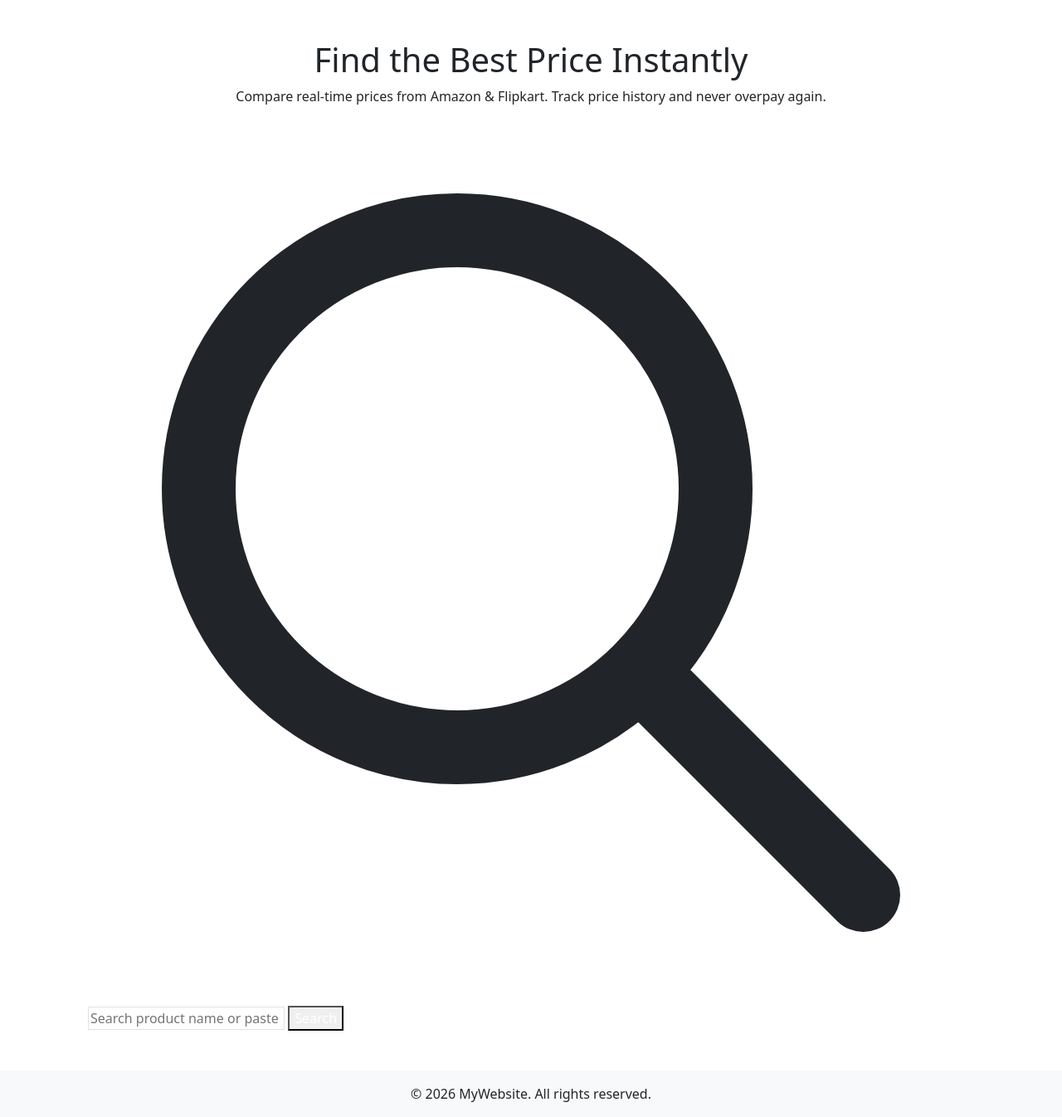
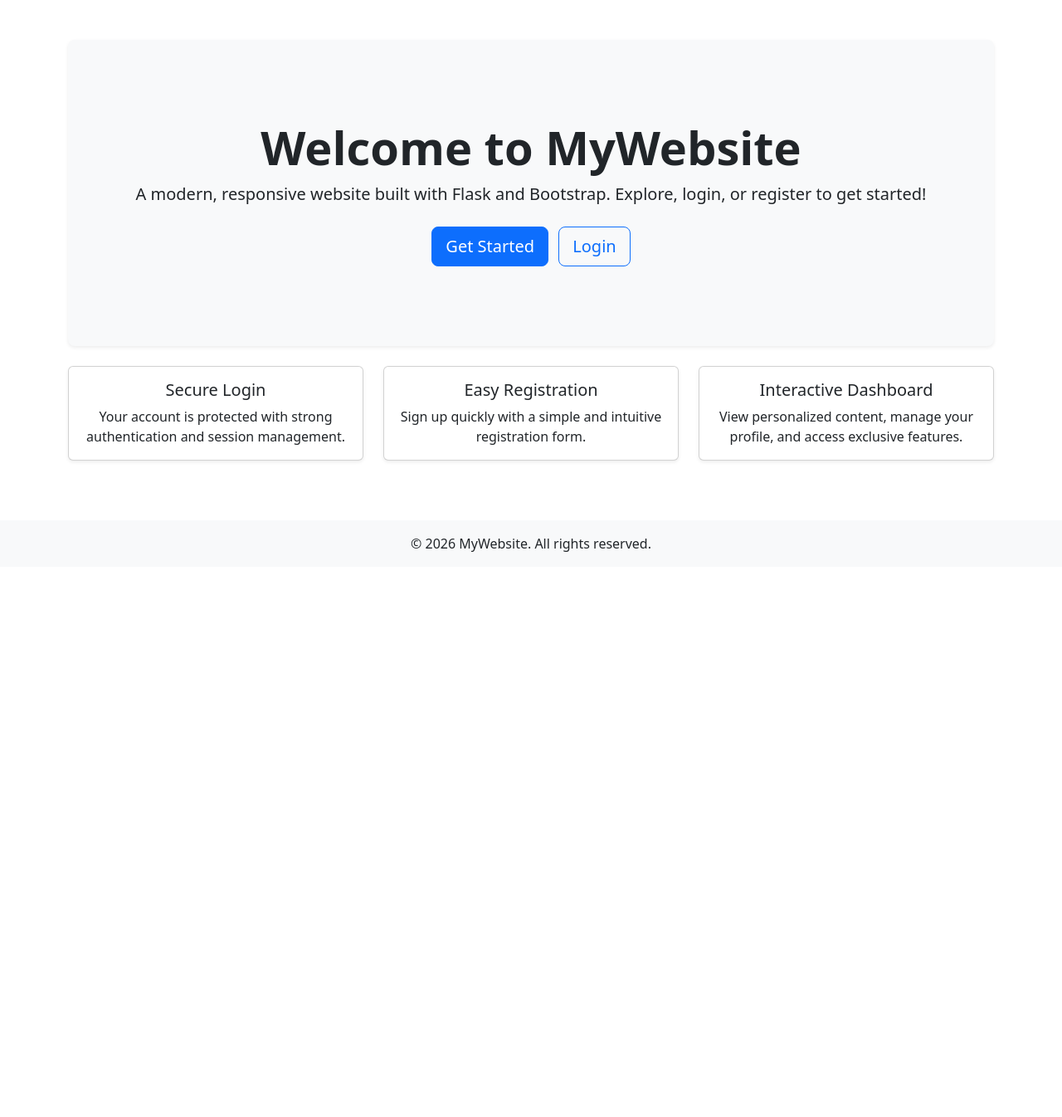
Before and after one commit to sano911/my-price-web, a Flask app: page / in a window 1280 px wide. Shown: the part 56-1402 px from the top of the page at 83% size. After the commit the page ends 721 px from the top, so only its background shows below. Run offline with Flask 3, Linux system fonts and the light colour scheme.

Commit message:
Update index.html

```diff
--- a/templates/index.html
+++ b/templates/index.html
@@ -1,75 +1,44 @@
+<!-- templates/index.html -->
 {% extends "base.html" %}
-{% block title %}Smart Price Finder - Real-time Price Tracker{% endblock %}
+
+{% block title %}Home - MyWebsite{% endblock %}
 
 {% block content %}
-<div class="max-w-5xl mx-auto mt-16 px-4 sm:px-6 lg:px-8">
-    <div class="text-center mb-16">
-        <h1 class="text-4xl md:text-6xl font-bold text-slate-900 dark:text-white tracking-tight">
-            Find the Best Price <span class="text-indigo-600">Instantly</span>
-        </h1>
-        <p class="mt-6 text-lg md:text-xl text-slate-600 dark:text-slate-300 max-w-3xl mx-auto">
-            Compare real-time prices from Amazon & Flipkart. Track price history and never overpay again.
-        </p>
-    </div>
-
-    <div class="max-w-3xl mx-auto">
-        <form method="POST" class="relative group">
-            <div class="absolute inset-y-0 left-0 pl-6 flex items-center pointer-events-none">
-                <svg class="h-7 w-7 text-slate-400 group-focus-within:text-indigo-500 transition" fill="none" viewBox="0 0 24 24" stroke="currentColor">
-                    <path stroke-linecap="round" stroke-linejoin="round" stroke-width="2" d="M21 21l-6-6m2-5a7 7 0 11-14 0 7 7 0 0114 0z" />
-                </svg>
-            </div>
-            <input type="text" name="product" required
-                class="w-full pl-16 pr-48 py-6 bg-white dark:bg-slate-800 border border-slate-300 dark:border-slate-600 rounded-2xl text-slate-900 dark:text-white placeholder-slate-500 dark:placeholder-slate-400 focus:outline-none focus:ring-4 focus:ring-indigo-500/30 focus:border-indigo-500 transition shadow-soft text-lg"
-                placeholder="Search product name or paste Amazon/Flipkart link...">
-
-            <button type="submit"
-                class="absolute right-3 top-3 bottom-3 px-10 bg-indigo-600 text-white font-semibold rounded-xl hover:bg-indigo-700 active:scale-95 transition shadow-glow">
-                Search
-            </button>
-        </form>
+<!-- Hero Section -->
+<div class="p-5 mb-4 bg-light rounded-3 text-center shadow-sm">
+    <div class="container py-5">
+        <h1 class="display-4 fw-bold">Welcome to MyWebsite</h1>
+        <p class="lead mb-4">A modern, responsive website built with Flask and Bootstrap. Explore, login, or register to get started!</p>
+        <a href="{{ url_for('register') }}" class="btn btn-primary btn-lg me-2">Get Started</a>
+        <a href="{{ url_for('login') }}" class="btn btn-outline-primary btn-lg">Login</a>
     </div>
 </div>
 
-<!-- Results Section -->
-{% if product_data %}
-<div class="max-w-5xl mx-auto mt-20 px-4 sm:px-6 lg:px-8">
-    <div class="bg-white dark:bg-slate-800 rounded-3xl shadow-soft overflow-hidden border border-slate-200 dark:border-slate-700">
-        {% if product_data.is_fallback %}
-        <div class="bg-amber-50 dark:bg-amber-900/30 p-4 text-center text-sm font-medium text-amber-800 dark:text-amber-200 border-b border-amber-200 dark:border-amber-800">
-            Live price data unavailable — showing affiliate search links
+<!-- Features Section -->
+<div class="row text-center">
+    <div class="col-md-4 mb-4">
+        <div class="card h-100 shadow-sm">
+            <div class="card-body">
+                <h5 class="card-title">Secure Login</h5>
+                <p class="card-text">Your account is protected with strong authentication and session management.</p>
+            </div>
         </div>
-        {% endif %}
-
-        <div class="p-10 md:p-12 grid md:grid-cols-2 gap-12">
-            <div class="flex justify-center">
-                <img src="{{ product_data.image }}" alt="{{ product_data.title }}" class="max-h-80 object-contain rounded-2xl shadow-soft transition-transform hover:scale-105 duration-500">
+    </div>
+    <div class="col-md-4 mb-4">
+        <div class="card h-100 shadow-sm">
+            <div class="card-body">
+                <h5 class="card-title">Easy Registration</h5>
+                <p class="card-text">Sign up quickly with a simple and intuitive registration form.</p>
             </div>
-
-            <div class="flex flex-col justify-center">
-                <h2 class="text-2xl md:text-3xl font-bold text-slate-900 dark:text-white mb-6 line-clamp-2">{{ product_data.title }}</h2>
-
-                <div class="mb-10">
-                    <span class="text-sm uppercase font-semibold text-slate-500 dark:text-slate-400 block mb-2">Best Current Price</span>
-                    <div class="inline-block px-10 py-4 text-4xl md:text-5xl font-black {% if product_data.is_fallback %}text-slate-500 dark:text-slate-400{% else %}text-green-600 dark:text-green-400{% endif %}">
-                        {{ product_data.price }}
-                    </div>
-                </div>
-
-                <div class="grid grid-cols-2 gap-6">
-                    <a href="{{ product_data.amazon_link }}" target="_blank" class="flex flex-col items-center p-6 bg-orange-50 dark:bg-orange-950/30 border border-orange-200 dark:border-orange-800 rounded-2xl hover:bg-orange-100 dark:hover:bg-orange-900/30 transition text-center">
-                        <span class="text-xs uppercase font-bold text-orange-600 dark:text-orange-400 mb-2">Buy on</span>
-                        <span class="text-2xl font-bold text-orange-700 dark:text-orange-300">Amazon</span>
-                    </a>
-
-                    <a href="{{ product_data.flipkart_link }}" target="_blank" class="flex flex-col items-center p-6 bg-blue-50 dark:bg-blue-950/30 border border-blue-200 dark:border-blue-800 rounded-2xl hover:bg-blue-100 dark:hover:bg-blue-900/30 transition text-center">
-                        <span class="text-xs uppercase font-bold text-blue-600 dark:text-blue-400 mb-2">Buy on</span>
-                        <span class="text-2xl font-bold text-blue-700 dark:text-blue-300">Flipkart</span>
-                    </a>
-                </div>
+        </div>
+    </div>
+    <div class="col-md-4 mb-4">
+        <div class="card h-100 shadow-sm">
+            <div class="card-body">
+                <h5 class="card-title">Interactive Dashboard</h5>
+                <p class="card-text">View personalized content, manage your profile, and access exclusive features.</p>
             </div>
         </div>
     </div>
 </div>
-{% endif %}
 {% endblock %}
```
